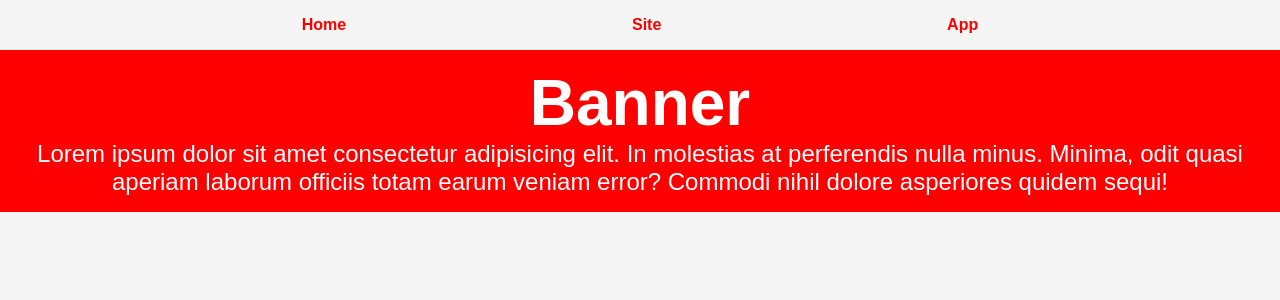
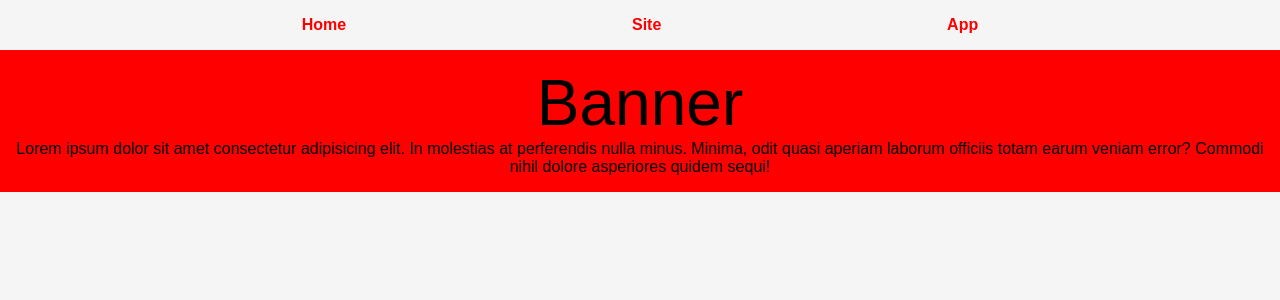
Before and after one commit to MonirSaikat/react-starter-kit, a React (Vite) app: page / in a window 1280 px wide. Shown: the top 300 px of the page. Built offline with nearby package versions, Linux system fonts and the light colour scheme.

Commit message:
elements designed

```diff
--- a/src/components/pages/home/Banner/Banner.styled.tsx
+++ b/src/components/pages/home/Banner/Banner.styled.tsx
@@ -9,9 +9,4 @@ export const StyledBanner = styled.div`
   h1 {
     font-size: 4rem;
   }
-
-  p {
-    text-align: center;
-    font-size: 1.5rem;
-  }
 `;
--- a/src/components/pages/home/Banner/index.tsx
+++ b/src/components/pages/home/Banner/index.tsx
@@ -1,14 +1,15 @@
+import { Text } from "../../../../elements/Text";
 import { StyledBanner } from "./Banner.styled";
 
 export const Banner = () => {
   return (
     <StyledBanner>
-      <h1>Banner</h1>
-      <p>
+      <Text heading>Banner</Text>
+      <Text>
         Lorem ipsum dolor sit amet consectetur adipisicing elit. In molestias at
         perferendis nulla minus. Minima, odit quasi aperiam laborum officiis
         totam earum veniam error? Commodi nihil dolore asperiores quidem sequi!
-      </p>
+      </Text>
     </StyledBanner>
   );
 };
--- /dev/null
+++ b/src/elements/Text/Text.styled.tsx
@@ -0,0 +1,6 @@
+import styled from "@emotion/styled";
+
+export const StyledText = styled.p<{ heading?: boolean }>`
+  font-size: ${(props) => (props.heading ? "4rem" : "1rem")};
+  color: #000000;
+`;
--- /dev/null
+++ b/src/elements/Text/index.tsx
@@ -0,0 +1,5 @@
+import { StyledText } from "./Text.styled";
+
+export const Text = ({ children, ...props }) => {
+  return <StyledText {...props}>{children}</StyledText>;
+};
```
